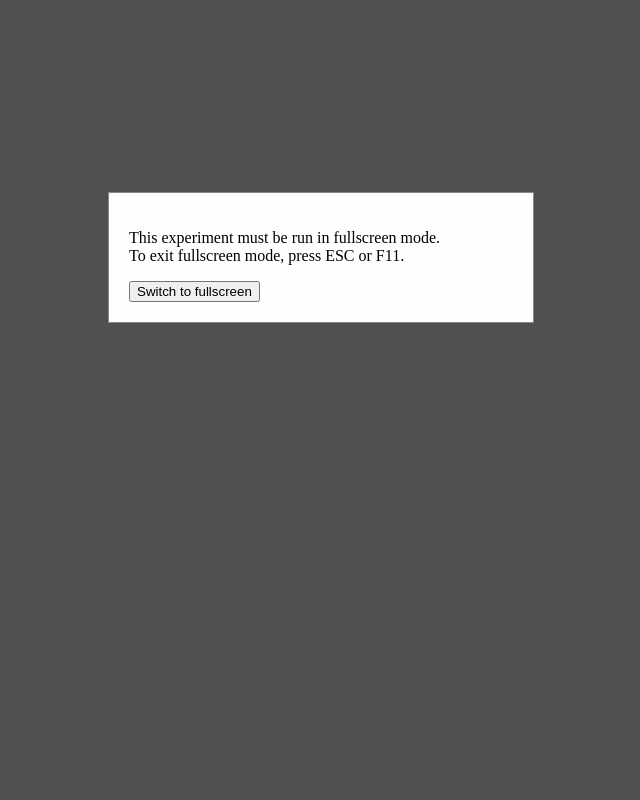
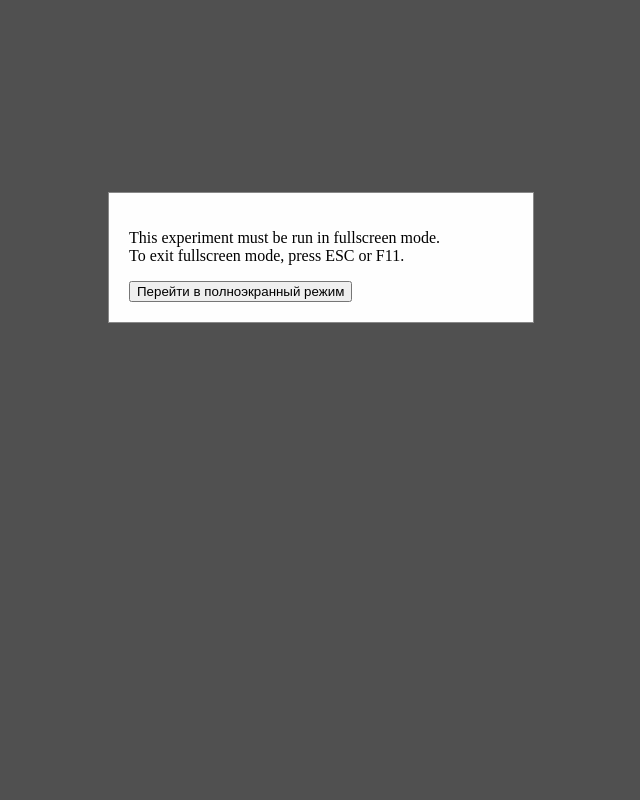
Before and after one commit to kalenkovich/mousetracking-django, a Django app: template experiment/templates/experiment/trial.html in a window 1280 px wide. Shown: the whole page, without its empty margins (319-959 px from the left). Run offline with Django 3.2, Linux system fonts and the light colour scheme; the template is opened without the code that fills it, so the values that code supplies are empty.

Commit message:
translated "Switch to fullscreen" button label

```diff
--- a/experiment/static/experiment/fullscreen.js
+++ b/experiment/static/experiment/fullscreen.js
@@ -17,7 +17,8 @@ const fullscreen = {
                     <br>
                     To exit fullscreen mode, press ESC or F11.
                 </p>
-                <button id="btn-go-fullscreen">Switch to fullscreen</button>
+<!--                <button id="btn-go-fullscreen">Switch to fullscreen</button>-->
+                <button id="btn-go-fullscreen">Перейти в полноэкранный режим</button>
             </div>
 		`;
         document.body.appendChild(div);
--- a/experiment/templates/experiment/instructions.html
+++ b/experiment/templates/experiment/instructions.html
@@ -118,7 +118,7 @@
 {#        At the beginning of each block, you will see a pop-up with a button that will turn the fullscreen mode on.#}
 {#        To exit the fullscreen mode press the "Esc" button.#}
         Эксперимент необходимо проходить в режиме полного экрана.
-        В начале каждого блока выберите «Перейти в режим полного экрана».
+        В начале каждого блока нажмите «Перейти в полноэкранный режим».
         Для выхода их режима полного экрана нажмите кнопу Escape или F11 на клавиатуре.
     </p>
 
```
